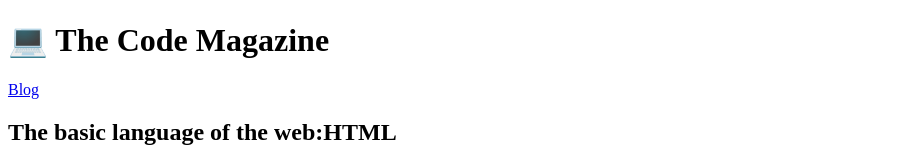
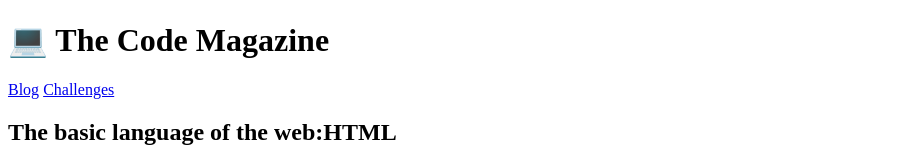
Before and after one commit to bloodgroup-cplusplus/html_css_js, a plain HTML site: page html_fundamentals/index.html in a window 1280 px wide. Shown: the top 164 px of the page, without its empty margins (0-922 px from the left). Drawn offline with Linux system fonts and the light colour scheme.

Commit message:
added bunch of stuff

```diff
--- a/html_fundamentals/index.html
+++ b/html_fundamentals/index.html
@@ -18,6 +18,7 @@
 
     <h1> 💻 The Code Magazine</h1>
     <a href="blog.html">Blog</a>
+    <a href="#">Challenges</a>
     <h2>The basic language of the web:HTML</h2>
     <img src="laura-jones.jpeg" alt="Headshot of Laura Jones" height="50" width="50"/>
     <p> Posted by <strong>Laura Jones</strong> on Monday, June 21st 2023</p>
```
